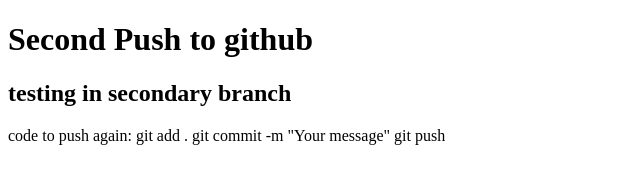
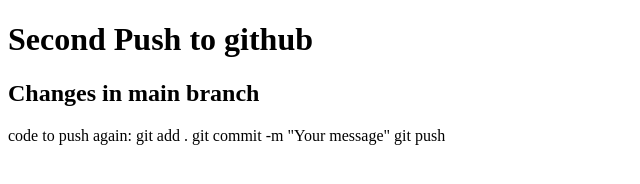
Before and after one commit to spartha343/myFirstRepository, a plain HTML site: page index.html in a window 1280 px wide. Shown: the whole page, without its empty margins (0-640 px from the left). Drawn offline with Linux system fonts and the light colour scheme.

Commit message:
Changes in main branch

```diff
--- a/index.html
+++ b/index.html
@@ -8,7 +8,7 @@
 </head>
 <body>
     <h1>Second Push to github</h1>
-    <h2>testing in secondary branch</h2>
+    <h2>Changes in main branch</h2>
     <div>
         code to push again:
 
```
